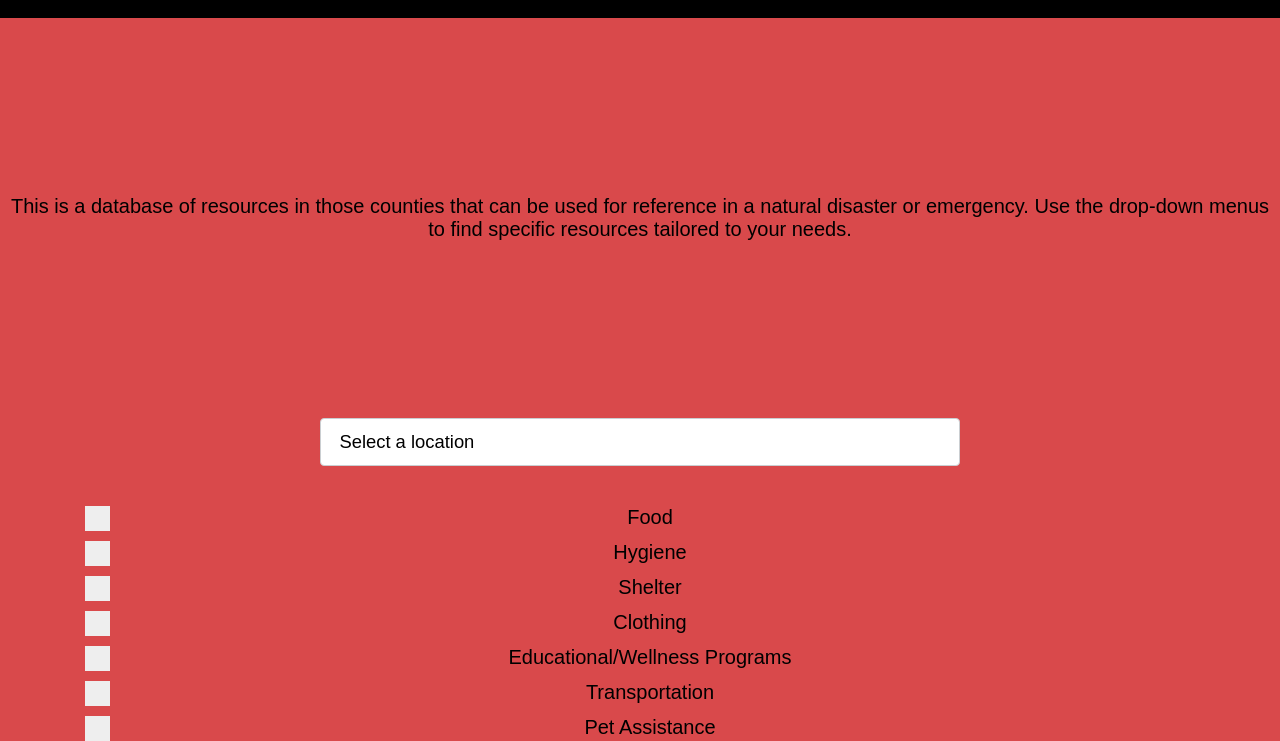
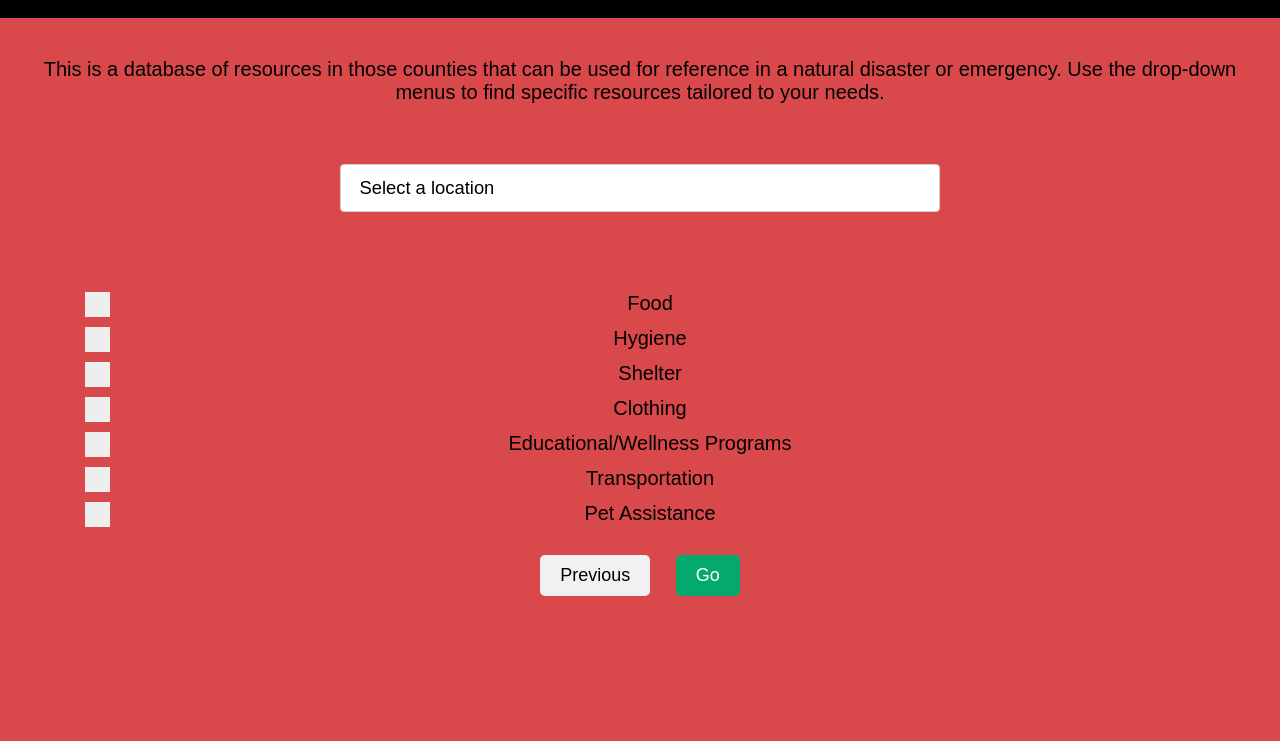
Before and after one commit to soniak11222777/soniak11222777.github.io, a plain HTML site: page index.html in a window 1280 px wide. Shown: the part 75-816 px from the top of the page. Drawn offline with Linux system fonts and the light colour scheme.

Commit message:
Update index.html

```diff
--- a/index.html
+++ b/index.html
@@ -11,6 +11,7 @@
             text-align: center;
             color: black;
             font-size: 20px;
+            min-height: 100 vh;
             font-family:'Arial';
             background-color: #D9494BFF;
         }
@@ -22,15 +23,14 @@
             font-size: 35px;
             background-color: black;
             font-family: 'Impact', sans-serif;
+            z-index: 10;
         }
     .top-section {
-            height: 50vh;
-            display: flex;
-            flex-direction: column;
-            justify-content: center;
-            align-items: center;
+         padding: 40px 20px 20px;
         }
+
 .custom-select {
+margin: 40px;
   min-width: 350px;
 }
 
@@ -102,6 +102,32 @@
   transform: rotate(45deg);
 }
 
+ .navigation {
+      margin-top: 70px;
+      padding-bottom: 40px;
+    }
+
+  .navigation a {
+      display: inline-block;
+      padding: 10px 20px;
+      text-decoration: none;
+      border-radius: 5px;
+      margin: 0 10px;
+      font-size: 18px;
+    }
+
+
+.previous {
+
+  background-color: #f1f1f1;
+  color: black;
+}
+
+.next {
+  background-color: #04AA6D;
+  color: white;
+}
+
     </style>
 </head>
 
@@ -147,5 +173,11 @@
   <span class="checkmark"></span>
 </label>
 
+ <div class="navigation">
+      <a href="#" class="previous"> Previous</a>
+      <a href="#" class="next">Go</a>
+    </div>
+  </div>
+
 </body>
 </html>
```
